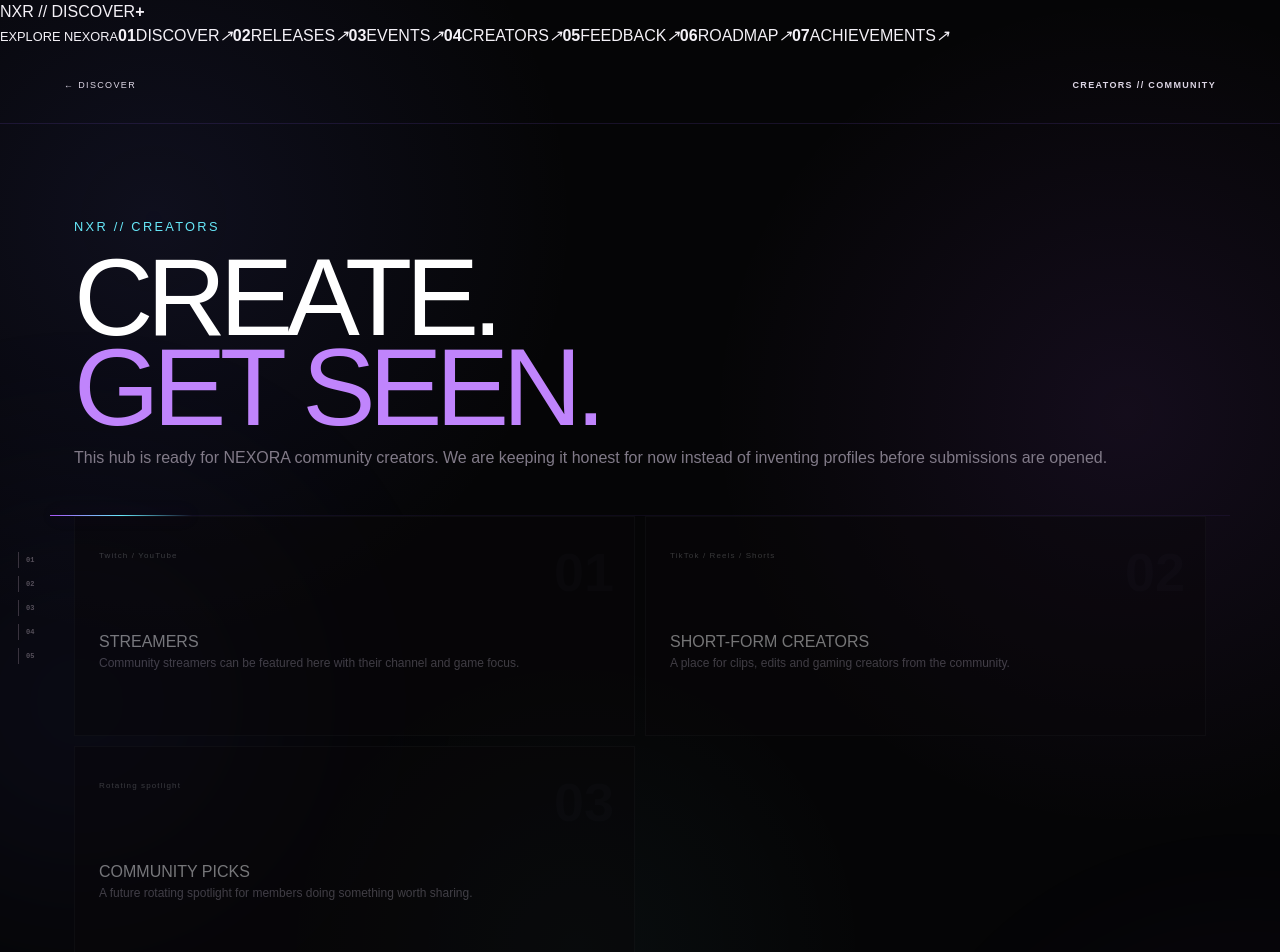
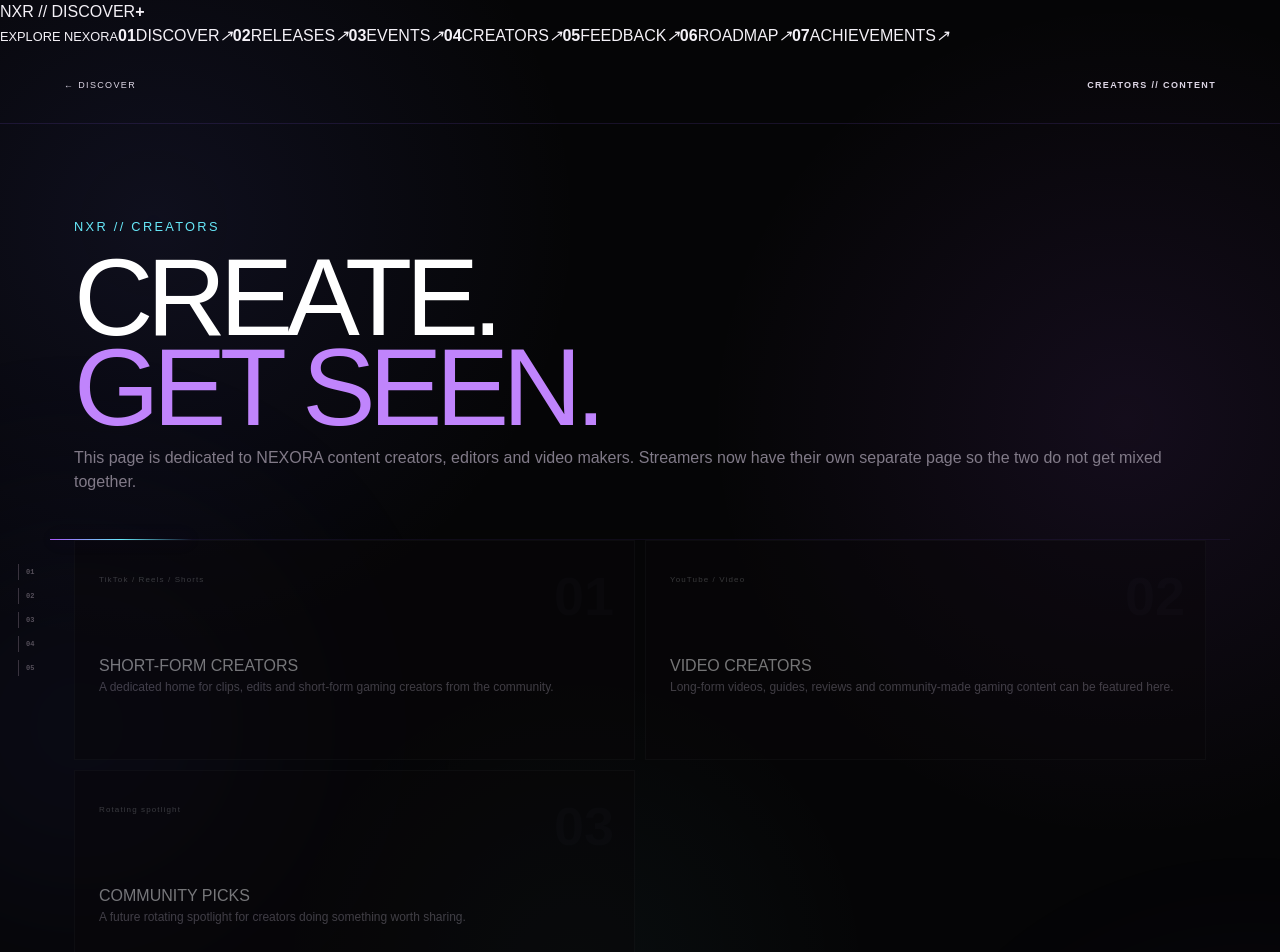
Before and after one commit to ggnexoragg-ux/nexora-website, a Next.js app: page /creators in a window 1280 px wide. Shown: the top 952 px of the page. Built offline with nearby package versions, Linux system fonts and the light colour scheme; no server answers.

Commit message:
Separate creators from streamers

```diff
--- a/app/creators/page.js
+++ b/app/creators/page.js
@@ -1,9 +1,9 @@
-export const metadata={title:'Creators | NEXORA',description:'NEXORA community creator hub for streamers and content creators.'}
+export const metadata={title:'Creators | NEXORA',description:'NEXORA community hub for short-form creators, editors and gaming content makers.'}
 
 const slots=[
-  ['STREAMERS','Twitch / YouTube','Community streamers can be featured here with their channel and game focus.'],
-  ['SHORT-FORM CREATORS','TikTok / Reels / Shorts','A place for clips, edits and gaming creators from the community.'],
-  ['COMMUNITY PICKS','Rotating spotlight','A future rotating spotlight for members doing something worth sharing.']
+  ['SHORT-FORM CREATORS','TikTok / Reels / Shorts','A dedicated home for clips, edits and short-form gaming creators from the community.'],
+  ['VIDEO CREATORS','YouTube / Video','Long-form videos, guides, reviews and community-made gaming content can be featured here.'],
+  ['COMMUNITY PICKS','Rotating spotlight','A future rotating spotlight for creators doing something worth sharing.']
 ]
 
-export default function Creators(){return <main className="systemPage"><nav className="hubNav"><a href="/discover">← DISCOVER</a><b>CREATORS // COMMUNITY</b></nav><header className="systemHero"><small>NXR // CREATORS</small><h1>CREATE.<br/><span>GET SEEN.</span></h1><p>This hub is ready for NEXORA community creators. We are keeping it honest for now instead of inventing profiles before submissions are opened.</p></header><section className="achievementGrid">{slots.map(([title,tag,desc],i)=><article key={title}><b>0{i+1}</b><small>{tag}</small><h2>{title}</h2><p>{desc}</p></article>)}</section><section className="hubPoll"><div className="hubSectionHead"><small>NXR // CREATOR ACCESS</small><h2>WANT TO BE<br/><span>FEATURED?</span></h2><p>Creator submissions can be opened through Discord later. Until then, this page acts as the permanent home for the program.</p></div><a className="cta" href="https://discord.gg/3yWX2qTUZ" target="_blank" rel="noreferrer">JOIN NEXORA <span>↗</span></a></section></main>}
+export default function Creators(){return <main className="systemPage"><nav className="hubNav"><a href="/discover">← DISCOVER</a><b>CREATORS // CONTENT</b></nav><header className="systemHero"><small>NXR // CREATORS</small><h1>CREATE.<br/><span>GET SEEN.</span></h1><p>This page is dedicated to NEXORA content creators, editors and video makers. Streamers now have their own separate page so the two do not get mixed together.</p></header><section className="achievementGrid">{slots.map(([title,tag,desc],i)=><article key={title}><b>0{i+1}</b><small>{tag}</small><h2>{title}</h2><p>{desc}</p></article>)}</section><section className="hubPoll"><div className="hubSectionHead"><small>NXR // CREATOR ACCESS</small><h2>WANT TO BE<br/><span>FEATURED?</span></h2><p>Creator submissions can be opened through Discord later. This page stays focused only on content creators.</p></div><a className="cta" href="https://discord.gg/3yWX2qTUZ" target="_blank" rel="noreferrer">JOIN NEXORA <span>↗</span></a></section></main>}
```
